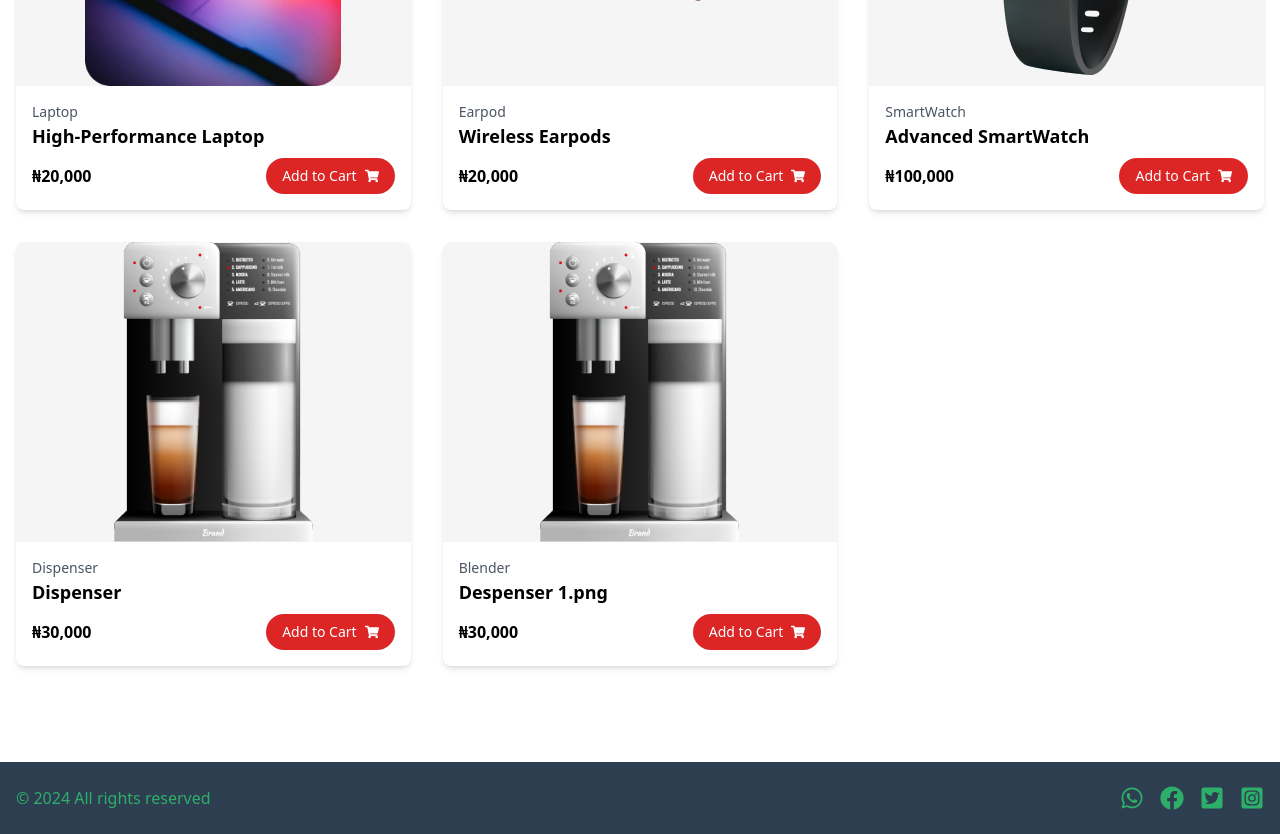
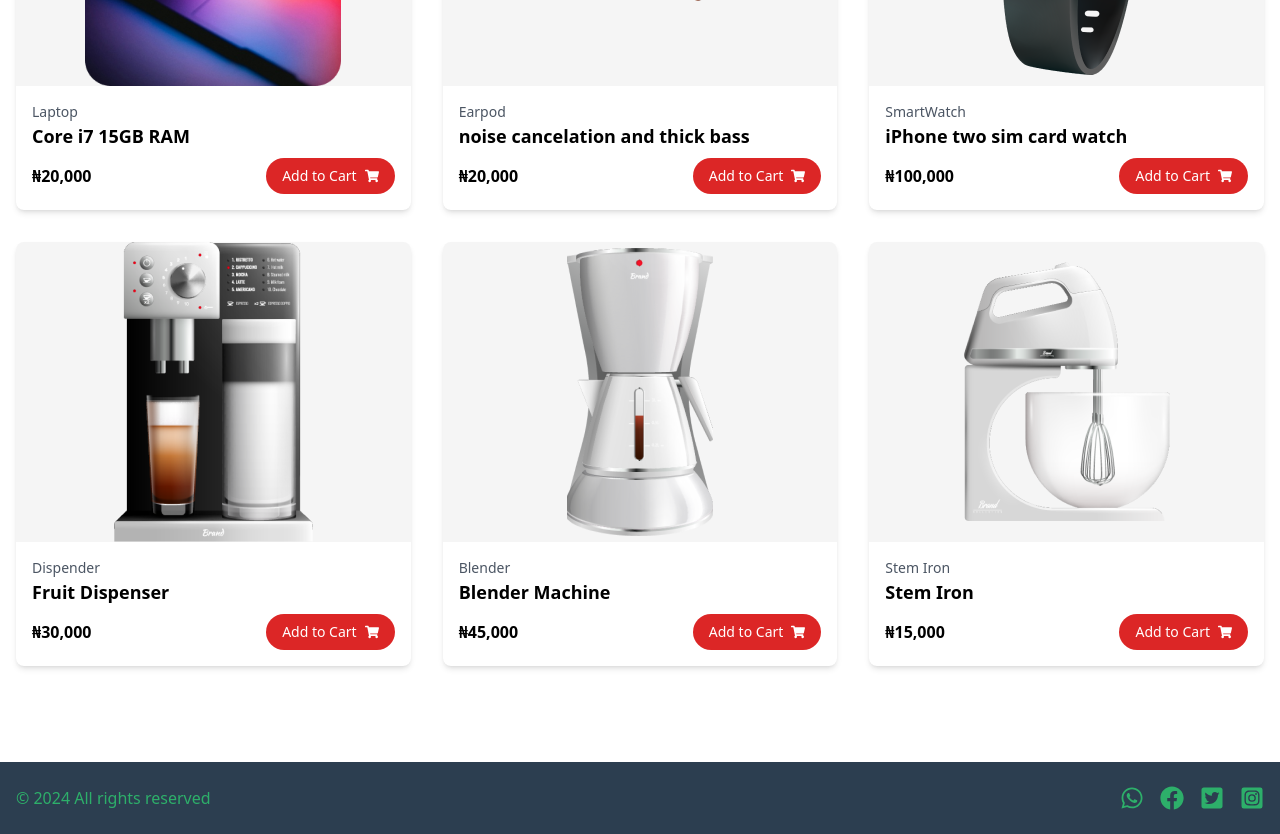
Before and after one commit to Segzyp1000/timbo-shop, a React (Create React App) app: page / in a window 1280 px wide. Shown: the part 2520-3354 px from the top of the page. Built offline with nearby package versions, Linux system fonts and the light colour scheme.

Commit message:
another new

```diff
--- a/src/components/NewItem.jsx
+++ b/src/components/NewItem.jsx
@@ -8,6 +8,8 @@ import lappy from "../asset/Rectangle 11 (1).png";
 import earpod from "../asset/earpod 1.png";
 import Assess from "../asset/Asset 2@4x.png";
 import Dispenser from "../asset/Despenser 1.png";
+import Blender from "../asset/Blender@4x 1.png";
+import Iron from "../asset/Iron@4x 1.png";
 import { CartContext } from "../CartContext";
 
 const ProductCard = ({ id, image, category, name, price }) => {
@@ -56,43 +58,50 @@ const NewItem = () => {
       id: 3,
       image: smarter,
       category: "WristWatch",
-      name: "Smart Watch",
+      name: "SmartWatch",
       price: "₦200,000",
     },
     {
       id: 4,
       image: lappy,
       category: "Laptop",
-      name: "High-Performance Laptop",
+      name: "Core i7 15GB RAM",
       price: "₦20,000",
     },
     {
       id: 5,
       image: earpod,
       category: "Earpod",
-      name: "Wireless Earpods",
+      name: "noise cancelation and thick bass",
       price: "₦20,000",
     },
     {
       id: 6,
       image: Assess,
       category: "SmartWatch",
-      name: "Advanced SmartWatch",
+      name: "iPhone two sim card watch",
       price: "₦100,000",
     },
     {
       id: 7,
       image: Dispenser,
-      category: " Dispenser",
-      name: "Dispenser",
+      category: "Dispender",
+      name: "Fruit Dispenser",
       price: "₦30,000",
     },
     {
       id: 8,
-      image: Dispenser,
+      image: Blender,
       category: "Blender",
-      name: "Despenser 1.png",
-      price: "₦30,000",
+      name: "Blender Machine",
+      price: "₦45,000",
+    },
+    {
+      id: 9,
+      image: Iron,
+      category: "Stem Iron",
+      name: "Stem Iron",
+      price: "₦15,000",
     },
   ];
 
--- a/src/pages/CartPage.jsx
+++ b/src/pages/CartPage.jsx
@@ -7,6 +7,8 @@ import lappy from "../asset/Rectangle 11 (1).png";
 import earpod from "../asset/earpod 1.png";
 import Assess from "../asset/Asset 2@4x.png";
 import Dispenser from "../asset/Despenser 1.png";
+import Blender from "../asset/Blender@4x 1.png";
+import Iron from "../asset/Iron@4x 1.png";
 
 console.log("CartContext:", CartContext);
 const products = [
@@ -28,36 +30,50 @@ const products = [
     id: 3,
     image: smarter,
     category: "WristWatch",
-    name: "Smart@4x 1.png",
+    name: "SmartWatch",
     price: "₦200,000",
   },
   {
     id: 4,
     image: lappy,
     category: "Laptop",
-    name: "Rectangle 11 (1).png",
+    name: "Core i7 15GB RAM",
     price: "₦20,000",
   },
   {
     id: 5,
     image: earpod,
     category: "Earpod",
-    name: "earpod 1.png",
+    name: "noise cancelation and thick bass",
     price: "₦20,000",
   },
   {
     id: 6,
     image: Assess,
     category: "SmartWatch",
-    name: "Asset 2@4x.png",
+    name: "iPhone two sim card watch",
     price: "₦100,000",
   },
   {
     id: 7,
     image: Dispenser,
     category: "Dispender",
-    name: "Dispenser",
+    name: "Fruit Dispenser",
     price: "₦30,000",
+  },
+  {
+    id: 8,
+    image: Blender,
+    category: "Blender",
+    name: "Blender Machine",
+    price: "₦45,000",
+  },
+  {
+    id: 9,
+    image: Iron,
+    category: "Stem Iron",
+    name: "Stem Iron",
+    price: "₦15,000",
   },
 ];
 
```
